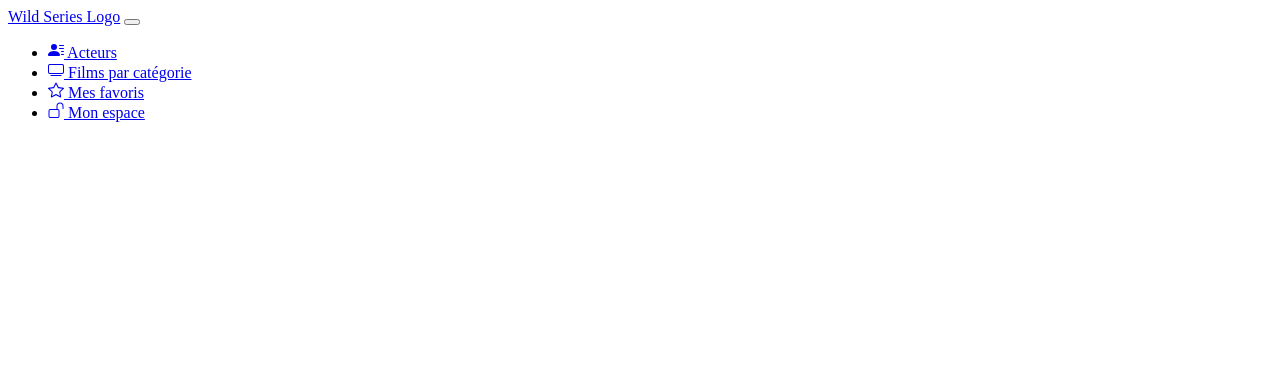
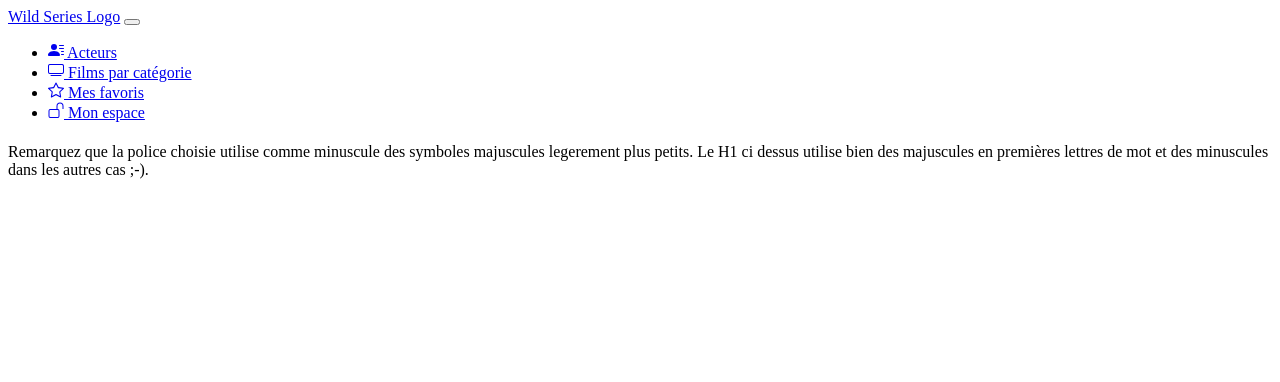
Before and after one commit to mayard689/wild_wildseries, a Symfony app: template templates/wild/show.html.twig in a window 1280 px wide. Shown: the top 382 px of the page. Run offline with Twig, Linux system fonts and the light colour scheme; the template is opened without the code that fills it, so the values that code supplies are empty; some libraries are stand-ins or nearby versions.

```diff
--- a/templates/wild/show.html.twig
+++ b/templates/wild/show.html.twig
@@ -2,4 +2,6 @@
 
 {% block main %}
     <h1> {{message}} </h1>
+    <p>Remarquez que la police choisie utilise comme minuscule des symboles majuscules legerement plus petits. Le H1 ci dessus utilise bien des majuscules en premières lettres
+        de mot et des minuscules dans les autres cas ;-).</p>
 {% endblock %}
```
Also changed, not shown: src/Controller/WildController.php (+7 -1 lines).
